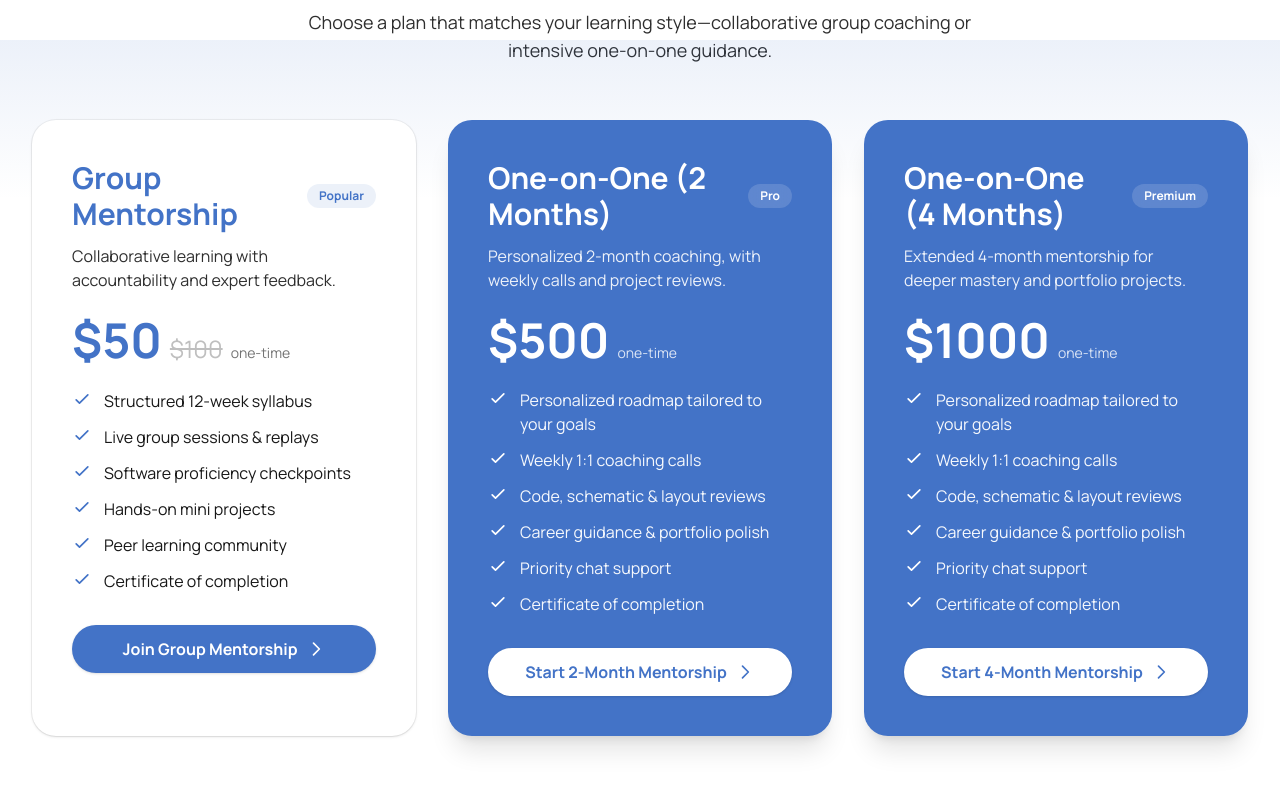
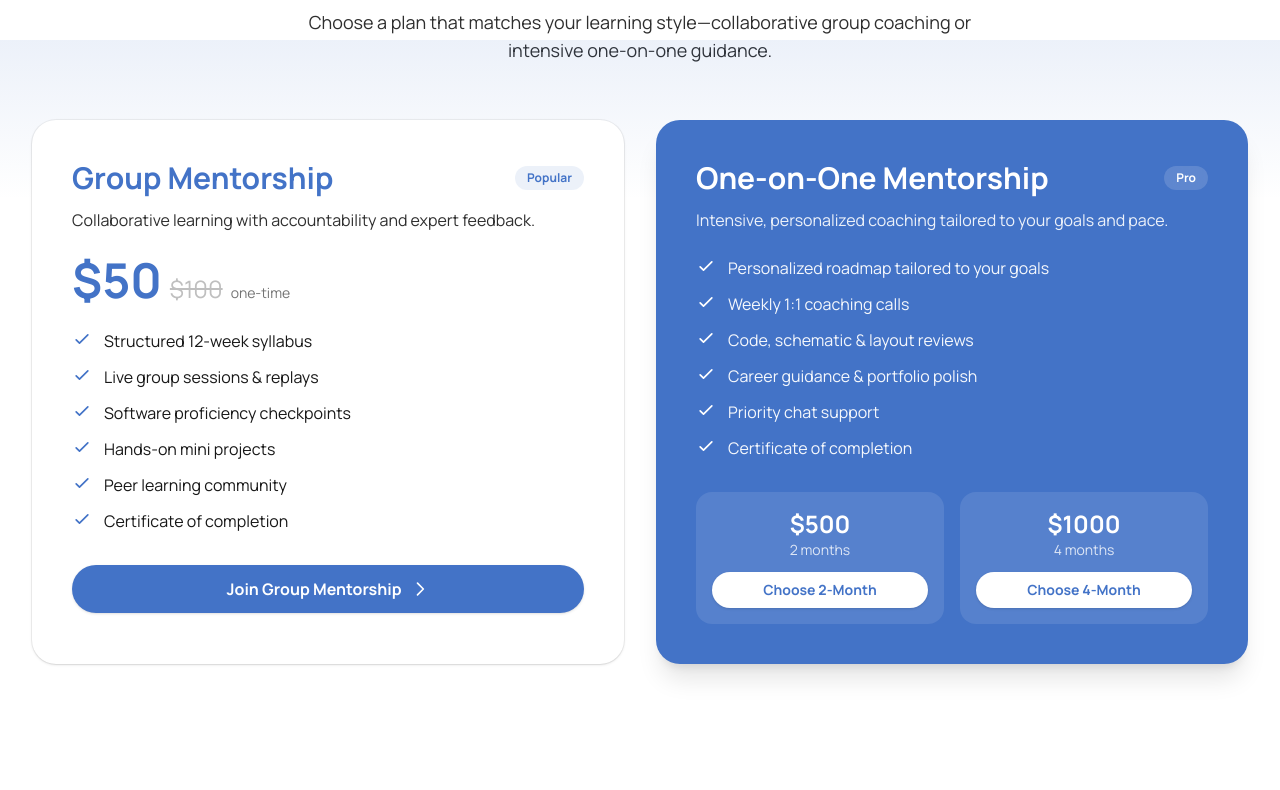
Before and after one commit to itz-destiny/pcb_mentor, a Next.js app: page /mentorship in a window 1280 px wide. Shown: the part 1410-2200 px from the top of the page. Built offline with nearby package versions, Linux system fonts and the light colour scheme.

Commit message:
updated  price

```diff
--- a/pages/mentorship/Price.js
+++ b/pages/mentorship/Price.js
@@ -76,7 +76,7 @@ export default function Price() {
           className="pointer-events-none absolute inset-x-0 -top-20 h-40 bg-gradient-to-b from-[var(--color-primary,#2563eb)]/10 to-transparent"
         />
 
-        <div className="w-full max-w-7xl mx-auto px-4 sm:px-6 lg:px-8 pb-16 grid lg:grid-cols-3 gap-6 lg:gap-8">
+        <div className="w-full max-w-7xl mx-auto px-4 sm:px-6 lg:px-8 pb-16 grid lg:grid-cols-2 gap-6 lg:gap-8">
           {/* Group Mentorship */}
           <motion.div
             initial="hidden"
@@ -145,7 +145,7 @@ export default function Price() {
             </motion.a>
           </motion.div>
 
-          {/* One-on-One (2 months) */}
+          {/* One-on-One Mentorship */}
           <motion.div
             initial="hidden"
             whileInView="visible"
@@ -155,7 +155,7 @@ export default function Price() {
           >
             <div className="flex items-center justify-between gap-4 relative z-10">
               <h3 className="text-2xl sm:text-3xl font-extrabold font-[var(--font-sans)]">
-                One-on-One (2 Months)
+                One-on-One Mentorship
               </h3>
               <span className="inline-flex items-center rounded-full bg-white/15 text-white px-3 py-1 text-xs font-semibold backdrop-blur">
                 Pro
@@ -163,14 +163,10 @@ export default function Price() {
             </div>
 
             <p className="mt-3 text-white/90 relative z-10">
-              Personalized 2-month coaching, with weekly calls and project reviews.
+              Intensive, personalized coaching tailored to your goals and pace.
             </p>
 
-            <div className="mt-6 flex items-baseline gap-2 flex-wrap relative z-10">
-              <span className="text-4xl sm:text-5xl font-extrabold">$500</span>
-              <span className="text-sm text-white/80">one-time</span>
-            </div>
-
+            {/* Features */}
             <div className="mt-6 grid gap-3 relative z-10">
               {featuresOneOnOne.map((f, i) => (
                 <div key={i} className="flex items-start gap-3">
@@ -180,87 +176,38 @@ export default function Price() {
               ))}
             </div>
 
+            {/* Pricing Options */}
+            <div className="mt-8 grid sm:grid-cols-2 gap-4 relative z-10">
+              {/* 2 Months Plan */}
+              <div className="bg-white/10 rounded-2xl p-4 flex flex-col items-center">
+                <span className="text-2xl font-extrabold">$500</span>
+                <span className="text-sm text-white/80 mb-3">2 months</span>
                 <motion.a
                   initial={{ scale: 1 }}
                   whileHover={{ scale: 1.02 }}
                   whileTap={{ scale: 0.98 }}
                   href="/contact?plan=one-on-one-2m"
-              className="mt-8 w-full inline-flex justify-center items-center rounded-full px-4 py-3 text-sm sm:text-base font-bold font-[var(--font-sans)] text-[var(--color-primary)] bg-white shadow hover:shadow-md transition-shadow"
+                  className="w-full inline-flex justify-center items-center rounded-full px-4 py-2 text-sm font-bold font-[var(--font-sans)] text-[var(--color-primary)] bg-white shadow hover:shadow-md transition-shadow"
                 >
-              Start 2-Month Mentorship
-              <svg
-                className="w-5 h-5 ml-2"
-                viewBox="0 0 24 24"
-                fill="none"
-                stroke="currentColor"
-              >
-                <path
-                  d="M9 5l7 7-7 7"
-                  strokeWidth="2"
-                  strokeLinecap="round"
-                  strokeLinejoin="round"
-                />
-              </svg>
+                  Choose 2-Month
                 </motion.a>
-          </motion.div>
-
-          {/* One-on-One (4 months) */}
-          <motion.div
-            initial="hidden"
-            whileInView="visible"
-            viewport={{ once: true, amount: 0.5 }}
-            variants={fadeUp}
-            className="relative bg-[var(--color-primary)] text-white rounded-3xl shadow-xl p-6 sm:p-8 md:p-10 flex flex-col overflow-hidden"
-          >
-            <div className="flex items-center justify-between gap-4 relative z-10">
-              <h3 className="text-2xl sm:text-3xl font-extrabold font-[var(--font-sans)]">
-                One-on-One (4 Months)
-              </h3>
-              <span className="inline-flex items-center rounded-full bg-white/15 text-white px-3 py-1 text-xs font-semibold backdrop-blur">
-                Premium
-              </span>
               </div>
 
-            <p className="mt-3 text-white/90 relative z-10">
-              Extended 4-month mentorship for deeper mastery and portfolio projects.
-            </p>
-
-            <div className="mt-6 flex items-baseline gap-2 flex-wrap relative z-10">
-              <span className="text-4xl sm:text-5xl font-extrabold">$1000</span>
-              <span className="text-sm text-white/80">one-time</span>
-            </div>
-
-            <div className="mt-6 grid gap-3 relative z-10">
-              {featuresOneOnOne.map((f, i) => (
-                <div key={i} className="flex items-start gap-3">
-                  <Check className="text-white" />
-                  <p className="text-sm sm:text-base text-white/95">{f}</p>
-                </div>
-              ))}
-            </div>
-
+              {/* 4 Months Plan */}
+              <div className="bg-white/10 rounded-2xl p-4 flex flex-col items-center">
+                <span className="text-2xl font-extrabold">$1000</span>
+                <span className="text-sm text-white/80 mb-3">4 months</span>
                 <motion.a
                   initial={{ scale: 1 }}
                   whileHover={{ scale: 1.02 }}
                   whileTap={{ scale: 0.98 }}
                   href="/contact?plan=one-on-one-4m"
-              className="mt-8 w-full inline-flex justify-center items-center rounded-full px-4 py-3 text-sm sm:text-base font-bold font-[var(--font-sans)] text-[var(--color-primary)] bg-white shadow hover:shadow-md transition-shadow"
+                  className="w-full inline-flex justify-center items-center rounded-full px-4 py-2 text-sm font-bold font-[var(--font-sans)] text-[var(--color-primary)] bg-white shadow hover:shadow-md transition-shadow"
                 >
-              Start 4-Month Mentorship
-              <svg
-                className="w-5 h-5 ml-2"
-                viewBox="0 0 24 24"
-                fill="none"
-                stroke="currentColor"
-              >
-                <path
-                  d="M9 5l7 7-7 7"
-                  strokeWidth="2"
-                  strokeLinecap="round"
-                  strokeLinejoin="round"
-                />
-              </svg>
+                  Choose 4-Month
                 </motion.a>
+              </div>
+            </div>
           </motion.div>
         </div>
       </div>
```
Lines whose indentation alone changed are shown as unchanged.
